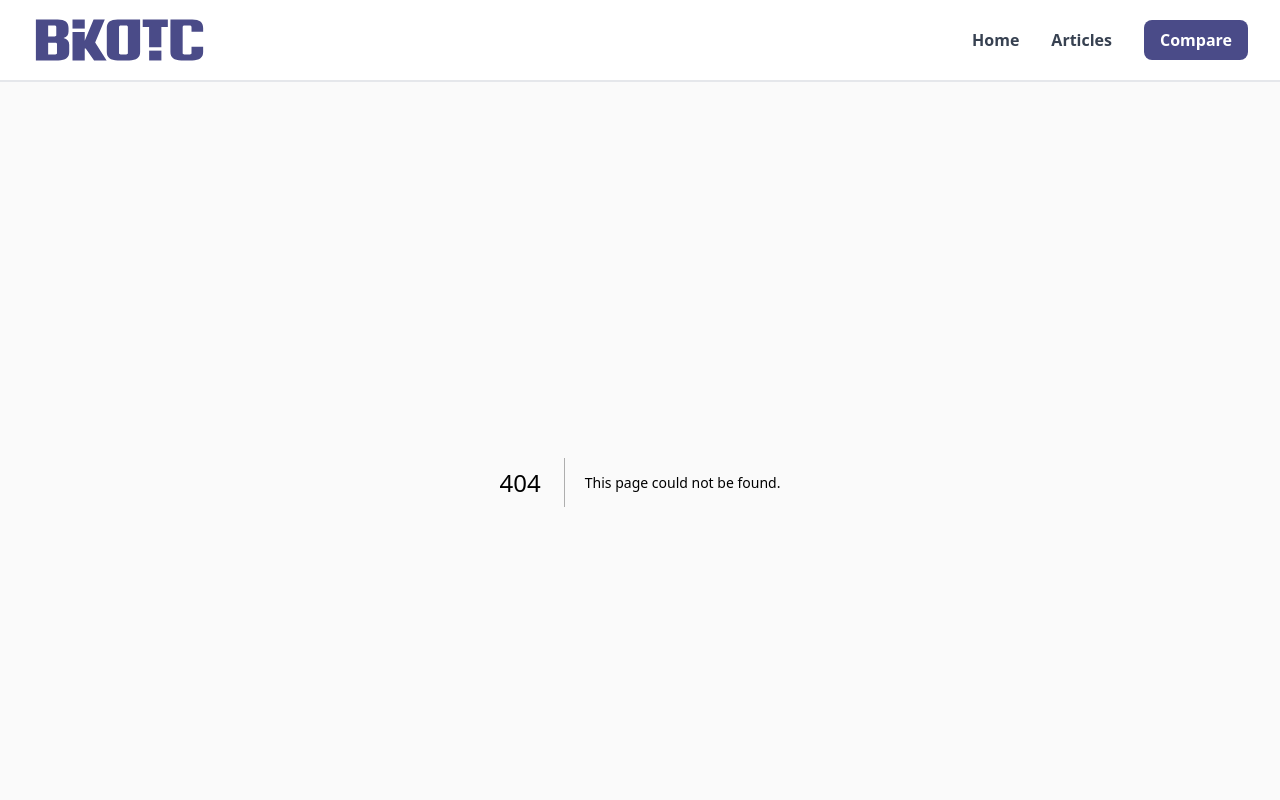
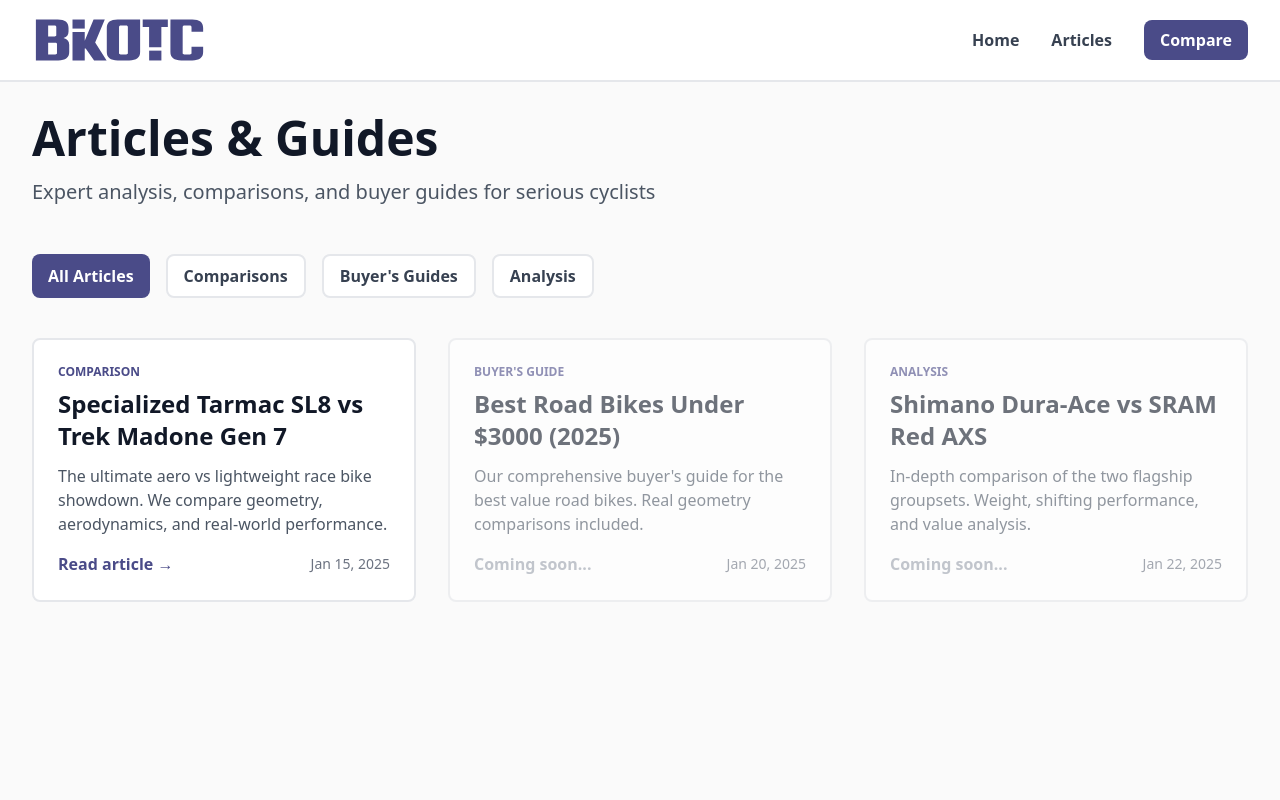
Before and after one commit to maccavamzoo/bikotic-genesis, a Next.js app: page /articles in a window 1280 px wide. Before the commit this address had no page. Shown: the top 800 px of the page. Built offline with nearby package versions, Linux system fonts and the light colour scheme.

Commit message:
Create page.tsx

```diff
--- /dev/null
+++ b/app/articles/page.tsx
@@ -0,0 +1,96 @@
+export const metadata = {
+  title: 'Articles & Guides - BIKOTIC',
+  description: 'Browse our collection of bike comparisons, buyer guides, and in-depth analysis',
+}
+
+export default function ArticlesPage() {
+  return (
+    <main className="min-h-screen p-4 md:p-8">
+      <div className="max-w-7xl mx-auto">
+
+        {/* Header */}
+        <div className="mb-8 md:mb-12">
+          <h1 className="text-4xl md:text-5xl font-bold text-gray-900 mb-4">
+            Articles & Guides
+          </h1>
+          <p className="text-xl text-gray-600">
+            Expert analysis, comparisons, and buyer guides for serious cyclists
+          </p>
+        </div>
+
+        {/* Filter Tabs */}
+        <div className="flex gap-4 mb-8 overflow-x-auto pb-2">
+          <button className="px-4 py-2 bg-bikotic-blue text-white rounded-lg font-semibold whitespace-nowrap">
+            All Articles
+          </button>
+          <button className="px-4 py-2 bg-white border-2 border-gray-200 text-gray-700 rounded-lg font-semibold hover:border-bikotic-blue transition-colors whitespace-nowrap">
+            Comparisons
+          </button>
+          <button className="px-4 py-2 bg-white border-2 border-gray-200 text-gray-700 rounded-lg font-semibold hover:border-bikotic-blue transition-colors whitespace-nowrap">
+            Buyer's Guides
+          </button>
+          <button className="px-4 py-2 bg-white border-2 border-gray-200 text-gray-700 rounded-lg font-semibold hover:border-bikotic-blue transition-colors whitespace-nowrap">
+            Analysis
+          </button>
+        </div>
+
+        {/* Articles Grid */}
+        <div className="grid grid-cols-1 md:grid-cols-2 lg:grid-cols-3 gap-6 md:gap-8">
+
+          {/* Article Card 1 - Real Article */}
+          <article className="bg-white border-2 border-gray-200 rounded-lg p-6 hover:border-bikotic-blue hover:shadow-lg transition-all">
+            <div className="text-xs text-bikotic-blue font-bold mb-2">COMPARISON</div>
+            <h2 className="text-xl md:text-2xl font-bold mb-3 text-gray-900">
+              Specialized Tarmac SL8 vs Trek Madone Gen 7
+            </h2>
+            <p className="text-gray-600 mb-4">
+              The ultimate aero vs lightweight race bike showdown. We compare geometry, aerodynamics, and real-world performance.
+            </p>
+            <div className="flex items-center justify-between">
+              <a href="/articles/test-article" className="text-bikotic-blue font-semibold hover:underline">
+                Read article →
+              </a>
+              <span className="text-sm text-gray-500">Jan 15, 2025</span>
+            </div>
+          </article>
+
+          {/* Placeholder Cards - Will be replaced with real articles */}
+          <article className="bg-white border-2 border-gray-200 rounded-lg p-6 hover:border-bikotic-blue hover:shadow-lg transition-all opacity-60">
+            <div className="text-xs text-bikotic-blue font-bold mb-2">BUYER'S GUIDE</div>
+            <h2 className="text-xl md:text-2xl font-bold mb-3 text-gray-900">
+              Best Road Bikes Under $3000 (2025)
+            </h2>
+            <p className="text-gray-600 mb-4">
+              Our comprehensive buyer's guide for the best value road bikes. Real geometry comparisons included.
+            </p>
+            <div className="flex items-center justify-between">
+              <span className="text-gray-400 font-semibold">Coming soon...</span>
+              <span className="text-sm text-gray-500">Jan 20, 2025</span>
+            </div>
+          </article>
+
+          <article className="bg-white border-2 border-gray-200 rounded-lg p-6 hover:border-bikotic-blue hover:shadow-lg transition-all opacity-60">
+            <div className="text-xs text-bikotic-blue font-bold mb-2">ANALYSIS</div>
+            <h2 className="text-xl md:text-2xl font-bold mb-3 text-gray-900">
+              Shimano Dura-Ace vs SRAM Red AXS
+            </h2>
+            <p className="text-gray-600 mb-4">
+              In-depth comparison of the two flagship groupsets. Weight, shifting performance, and value analysis.
+            </p>
+            <div className="flex items-center justify-between">
+              <span className="text-gray-400 font-semibold">Coming soon...</span>
+              <span className="text-sm text-gray-500">Jan 22, 2025</span>
+            </div>
+          </article>
+
+        </div>
+
+        {/* No Articles Message (hidden when there are articles) */}
+        {/* <div className="text-center py-16">
+          <p className="text-gray-500 text-lg">No articles found. Check back soon!</p>
+        </div> */}
+
+      </div>
+    </main>
+  );
+}
```
